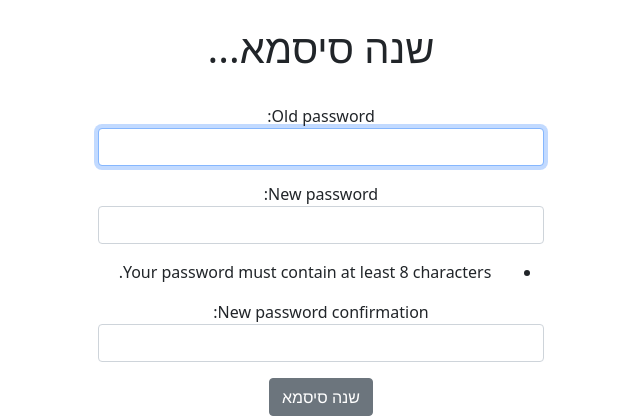
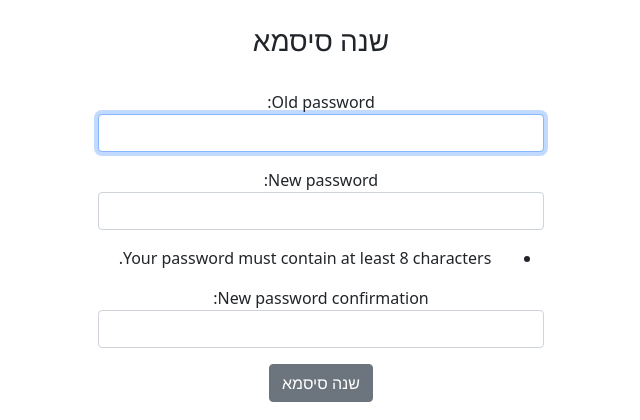
Before and after one commit to ari-github/vestot-calculator, a Django app: page /members/password/ in a window 1280 px wide. Shown: the part 57-477 px from the top of the page, without its empty margins (319-959 px from the left). Run offline with Django 3.2, Linux system fonts and the light colour scheme; the visitor is signed in with stand-in values (Sample User, id 1).

Commit message:
some style change

```diff
--- a/members/templates/registration/change_password.html
+++ b/members/templates/registration/change_password.html
@@ -4,9 +4,8 @@
 {% endblock title %}
 
 {% block body %}
-    <h1 class="d-flex align-items-center justify-content-center"> שנה סיסמא...</h1>
+    <h3 class="d-flex align-items-center justify-content-center"> שנה סיסמא</h3>
     <br>
-
     <div class="center-form">
         <form method="post">
             {% csrf_token %}
--- a/members/templates/registration/edit_profile.html
+++ b/members/templates/registration/edit_profile.html
@@ -7,8 +7,8 @@
 
 
 {% block body %}
-    <h3 class="d-flex align-items-center justify-content-center">ערוך פרופיל...</h3>
-    <br><br>
+    <h3 class="d-flex align-items-center justify-content-center">ערוך פרופיל</h3>
+    <br>
     <div class="center-form">
         <form method="POST">
             {% csrf_token %}
```
